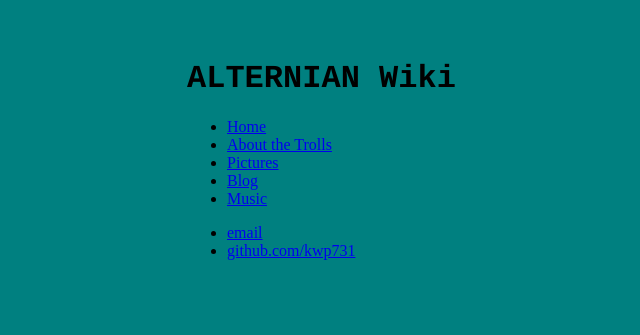
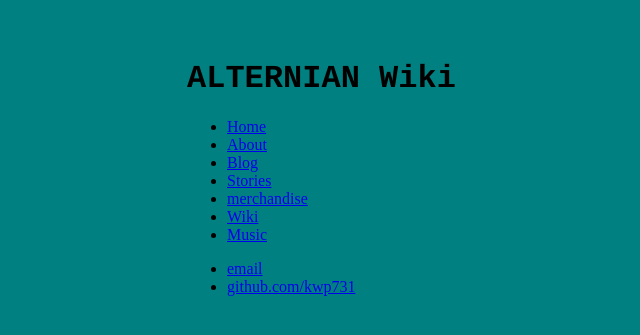
Before and after one commit to kwp731/kwp731.github.io, a Jekyll site: the page built from index.html, in a window 1280 px wide. Shown: the top 335 px of the page, without its empty margins (5-645 px from the left). Built offline with Jekyll 4.4.1, drawn with Linux system fonts in a browser that asks for light colours.

Commit message:
Added new section titles

```diff
--- a/_layouts/default.html
+++ b/_layouts/default.html
@@ -12,10 +12,12 @@
 			<nav>
 	    		<ul>
 	        		<li><a href="/">Home</a></li>
-		        	<li><a href="/trolls">About the Trolls</a></li>
-	        		<li><a href="/pics">Pictures</a></li>
+		        	<li><a href="/about">About</a></li>
 	        		<li><a href="/blog">Blog</a></li>
-	    		    	<li><a href="/music">Music</a></li>
+	        		<li><a href="/stories">Stories</a></li>
+	    		    	<li><a href="/merchandise">merchandise</a></li>
+				<li><a href="/wiki">Wiki</a></li>
+				<li><a href="/music">Music</a></li>
           		</ul>
 			</nav>
 			<div class="container">
```
